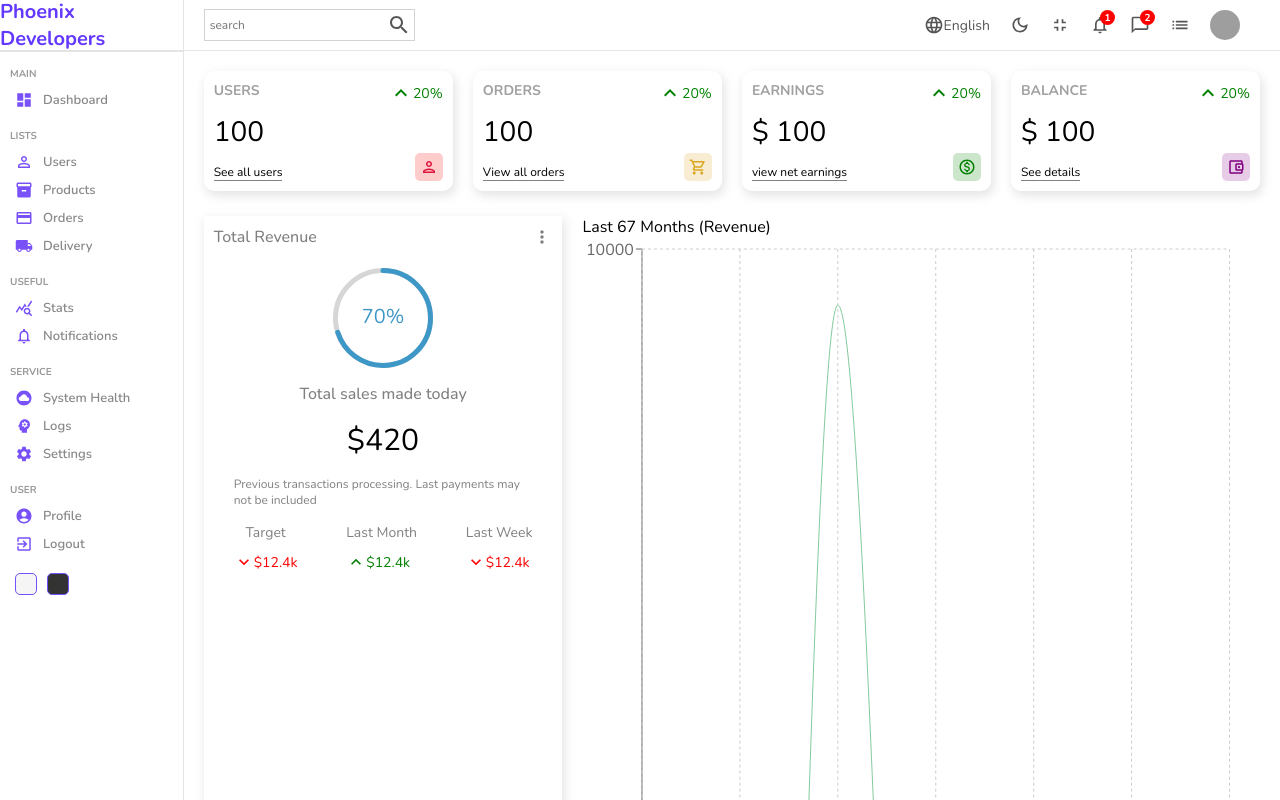
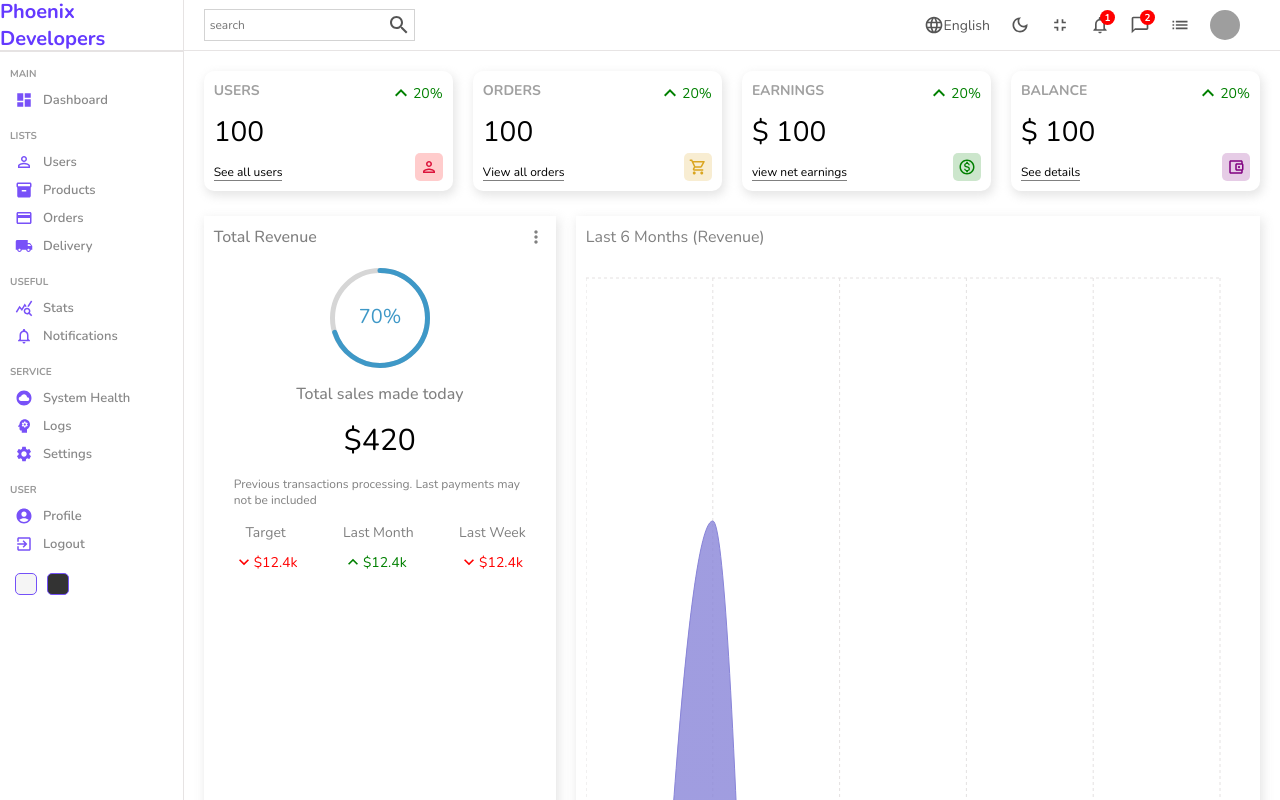
Before and after one commit to Snowkids-code/admin-dashboard, a React (Create React App) app: page / in a window 1280 px wide. Shown: the top 800 px of the page. Built offline with nearby package versions, Linux system fonts and the light colour scheme; grey boxes are pictures that could not be loaded.

Commit message:
Chart component frontend design done

```diff
--- a/src/components/chart/chart.js
+++ b/src/components/chart/chart.js
@@ -10,54 +10,18 @@ import {
 } from "recharts";
 
 const data = [
-  {
-    name: "Page A",
-    uv: 4000,
-    pv: 2400,
-    amt: 2400,
-  },
-  {
-    name: "Page B",
-    uv: 3000,
-    pv: 1398,
-    amt: 2210,
-  },
-  {
-    name: "Page C",
-    uv: 2000,
-    pv: 9800,
-    amt: 2290,
-  },
-  {
-    name: "Page D",
-    uv: 2780,
-    pv: 3908,
-    amt: 2000,
-  },
-  {
-    name: "Page E",
-    uv: 1890,
-    pv: 4800,
-    amt: 2181,
-  },
-  {
-    name: "Page F",
-    uv: 2390,
-    pv: 3800,
-    amt: 2500,
-  },
-  {
-    name: "Page G",
-    uv: 3490,
-    pv: 4300,
-    amt: 2100,
-  },
+  { name: "January", Total: 1200 },
+  { name: "February", Total: 2100 },
+  { name: "March", Total: 800 },
+  { name: "April", Total: 1600 },
+  { name: "May", Total: 900 },
+  { name: "June", Total: 1700 },
 ];
 
 const Chart = () => {
   return (
     <div className="chart">
-    <div className="title">Last 67 Months (Revenue)</div>
+    <div className="title">Last 6 Months (Revenue)</div>
       <ResponsiveContainer width="100%" height="100%">
         <AreaChart
           width={730}
@@ -66,28 +30,20 @@ const Chart = () => {
           margin={{ top: 10, right: 30, left: 0, bottom: 0 }}
         >
           <defs>
-            <linearGradient id="colorUv" x1="0" y1="0" x2="0" y2="1">
+            <linearGradient id="total" x1="0" y1="0" x2="0" y2="1">
               <stop offset="5%" stopColor="#8884d8" stopOpacity={0.8} />
               <stop offset="95%" stopColor="#8884d8" stopOpacity={0} />
             </linearGradient>
           </defs>
-          <XAxis dataKey="name" />
-          <YAxis />
-          <CartesianGrid strokeDasharray="3 3" />
+          <XAxis dataKey="name" stroke="gray"/>
+          <CartesianGrid strokeDasharray="3 3" className="chat_grid"/>
           <Tooltip />
           <Area
             type="monotone"
-            dataKey="uv"
+            dataKey="Total"
             stroke="#8884d8"
             fillOpacity={1}
-            fill="url(#colorUv)"
-          />
-          <Area
-            type="monotone"
-            dataKey="pv"
-            stroke="#82ca9d"
-            fillOpacity={1}
-            fill="url(#colorPv)"
+            fill="url(#total)"
           />
         </AreaChart>
       </ResponsiveContainer>
--- a/src/components/chart/chart.scss
+++ b/src/components/chart/chart.scss
@@ -1,3 +1,15 @@
 .chart {
     flex: 4;
+    -webkit-box-shadow: 2px 4px 10px 1px rgba(0, 0, 0, 0.47);
+    box-shadow: 2px 4px 10px 1px rgba(201, 201, 201, 0.47);
+    padding: 10px;
+    color: gray;
+
+    .title {
+        margin-bottom: 20px;
+    }
+
+    .chat_grid {
+        stroke: rgb(228, 225, 225);
+    }
 }
```
